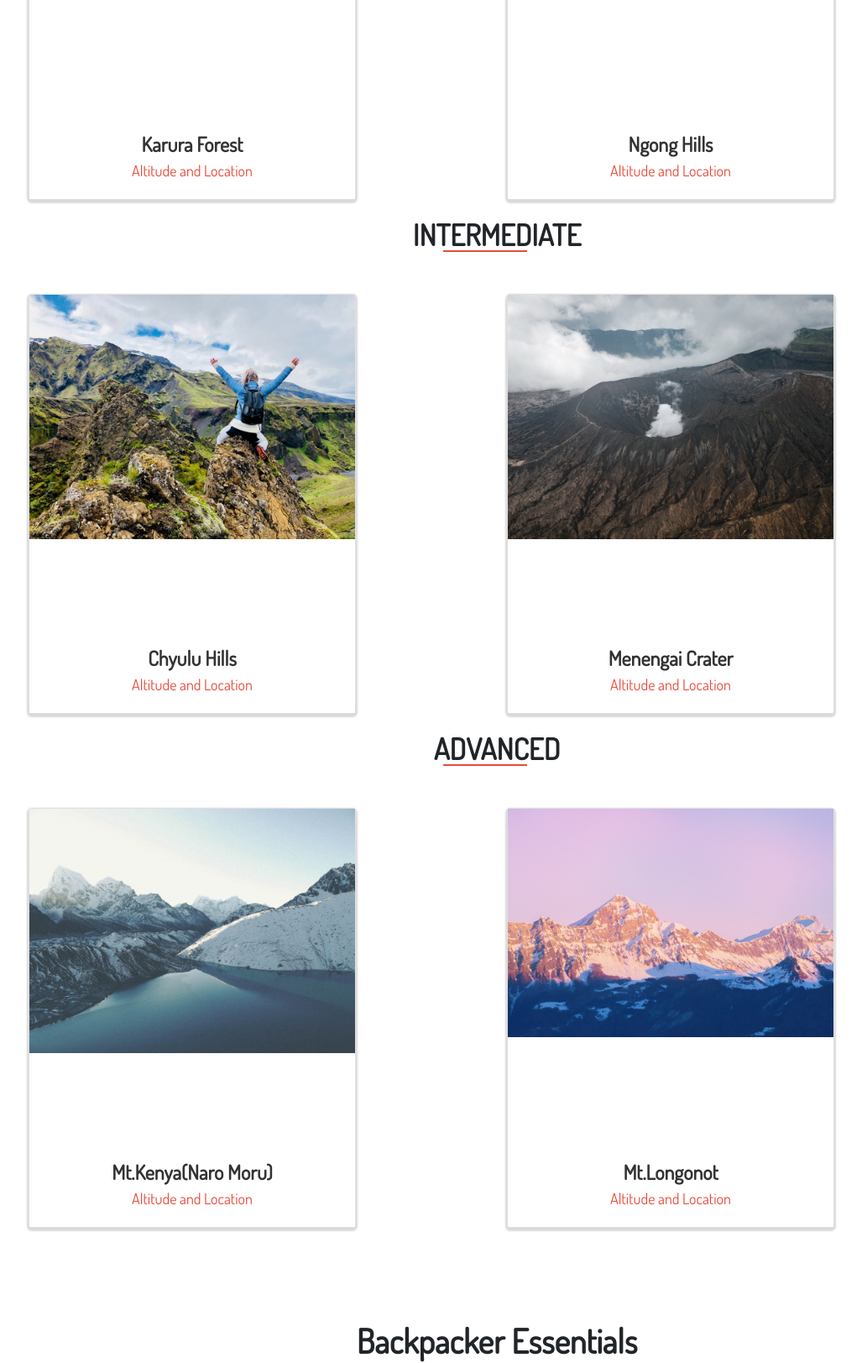
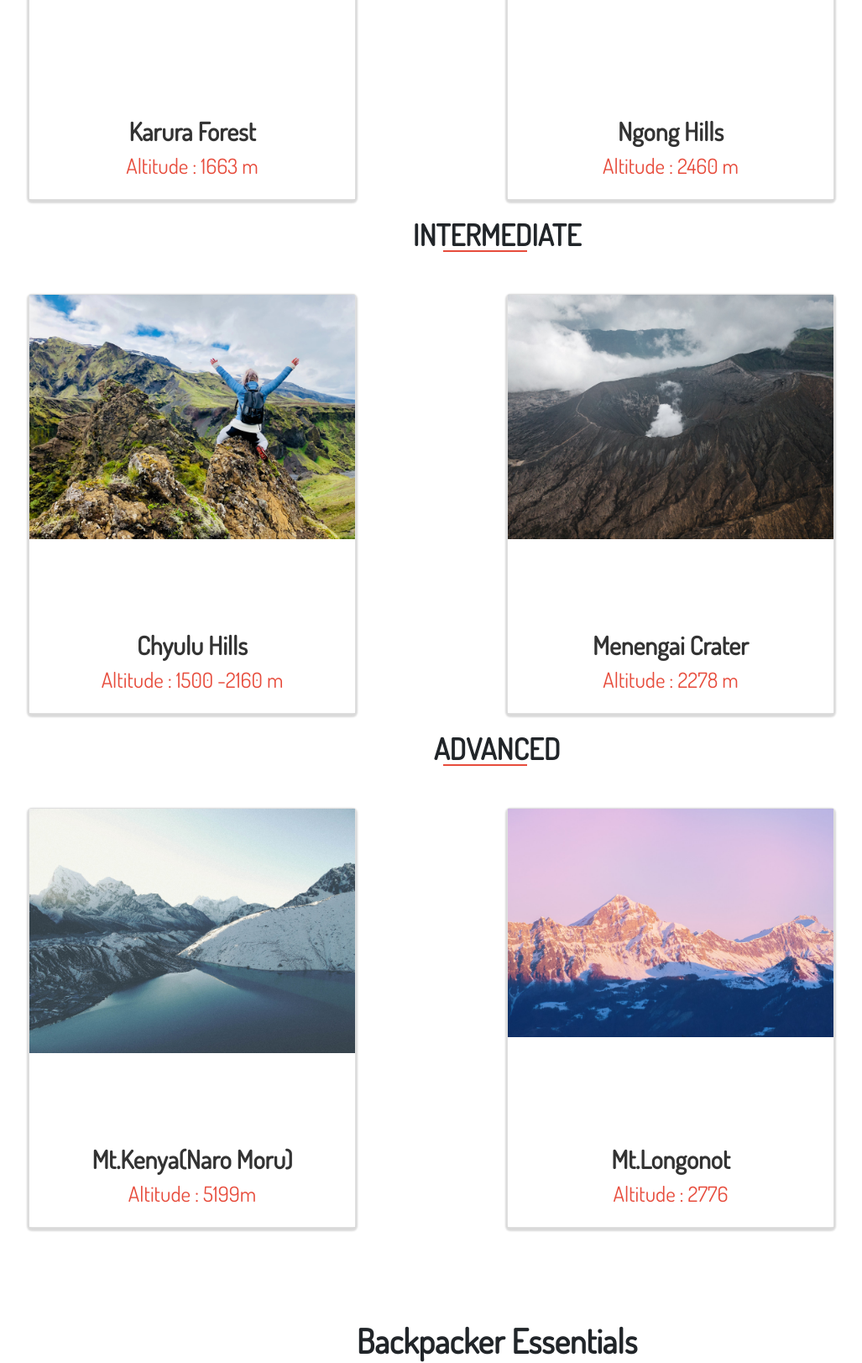
Before and after one commit to yveswangui/Hippie-Hiker, a plain HTML site: page index.html in a window 1280 px wide. Shown: the part 1361-2984 px from the top of the page at 84% size, without its empty margins (48-1075 px from the left). Drawn offline with nearby package versions, Linux system fonts and the light colour scheme; some packages are replaced by stand-ins of ours; a script that the page names is missing.

Commit message:
card content

```diff
--- a/css/styles.css
+++ b/css/styles.css
@@ -18,7 +18,6 @@ body{
     z-index: 1;
 
 }
-
 .nav{
     display: flex;
     justify-content: right;
@@ -127,7 +126,6 @@ h1{
     text-align: center;
     padding-top: 40px;
 }
-
 .beginner{
     padding-top: 40px;
     font-size: 5vw;
@@ -235,12 +233,12 @@ h3{
     padding: 20px 30px;
 }
 .content .title{
-    font-size: 24px;
+    font-size: 30px;
     font-weight: 600;
     color: #333333;
 }
 .content .sub-title{
-    font-size: 18px;
+    font-size: 25px;
     font-weight: 500;
     color: #e74c3c;
 }
@@ -296,8 +294,6 @@ p{
     justify-content: center;
     align-items: center;
     padding-bottom: 30px;
-    margin-bottom: 40px;
-
 }
 .contact-us{
     padding-top: 100px;
@@ -498,13 +494,3 @@ h1{
     transform: rotate(-45deg);
     font-weight: bold;
 }
-.copyright{
-    text-align: center;
-    font-size: 30px;
-    font-weight: bold;
-    margin-bottom: 20px;
-    color: rgb(90, 9, 83);
-}
-.copyright i{
-    font-size: 25px;
-}
--- a/index.html
+++ b/index.html
@@ -55,7 +55,7 @@
                         </div>
                         <div class="content">
                             <div class="title">Karura Forest</div>
-                            <div class="sub-title">Altitude and Location</div>
+                            <div class="sub-title">Altitude : 1663 m</div>
                             <div class="bottom">
                             <p>Land of First Memories</p>
                             <button>Read More</button>
@@ -70,7 +70,7 @@
                         </div>
                         <div class="content">
                             <div class="title">Ngong Hills</div>
-                            <div class="sub-title">Altitude and Location</div>
+                            <div class="sub-title">Altitude : 2460 m</div>
                             <div class="bottom">
                             <p>After we reach the hilltop, we embrace the light and thank the valleys for the lows</p>
                             <button>Read More</button>
@@ -90,7 +90,7 @@
                         </div>
                         <div class="content">
                             <div class="title">Chyulu Hills</div>
-                            <div class="sub-title">Altitude and Location</div>
+                            <div class="sub-title">Altitude : 1500 -2160 m</div>
                             <div class="bottom">
                             <p>To meet the hills that overlook the horizon</p>
                             <button>Read More</button>
@@ -105,7 +105,7 @@
                         </div>
                         <div class="content">
                             <div class="title">Menengai Crater</div>
-                            <div class="sub-title">Altitude and Location</div>
+                            <div class="sub-title">Altitude : 2278 m</div>
                             <div class="bottom">
                             <p>Into the Abyss of Darkness</p>
                             <button>Read More</button>
@@ -125,7 +125,7 @@
                         </div>
                         <div class="content">
                             <div class="title">Mt.Kenya(Naro Moru)</div>
-                            <div class="sub-title">Altitude and Location</div>
+                            <div class="sub-title">Altitude : 5199m</div>
                             <div class="bottom">
                             <p>Let's go where the wifi is weak.</p>
                             <button>Read More</button>
@@ -140,7 +140,7 @@
                         </div>
                         <div class="content">
                             <div class="title">Mt.Longonot</div>
-                            <div class="sub-title">Altitude and Location</div>
+                            <div class="sub-title">Altitude : 2776</div>
                             <div class="bottom">
                             <p>Dirty feet, messy hair and wild water on my skin. </p>
                             <button>Read More</button>
@@ -201,7 +201,6 @@
                     </div>
                 </div>
             </section>
-            <div class="copyright"><span class="name">Wangui!</span><i class="fa fa-copyright" aria-hidden="true"></i></div>
         </div>
     </div>
 </body>
```
